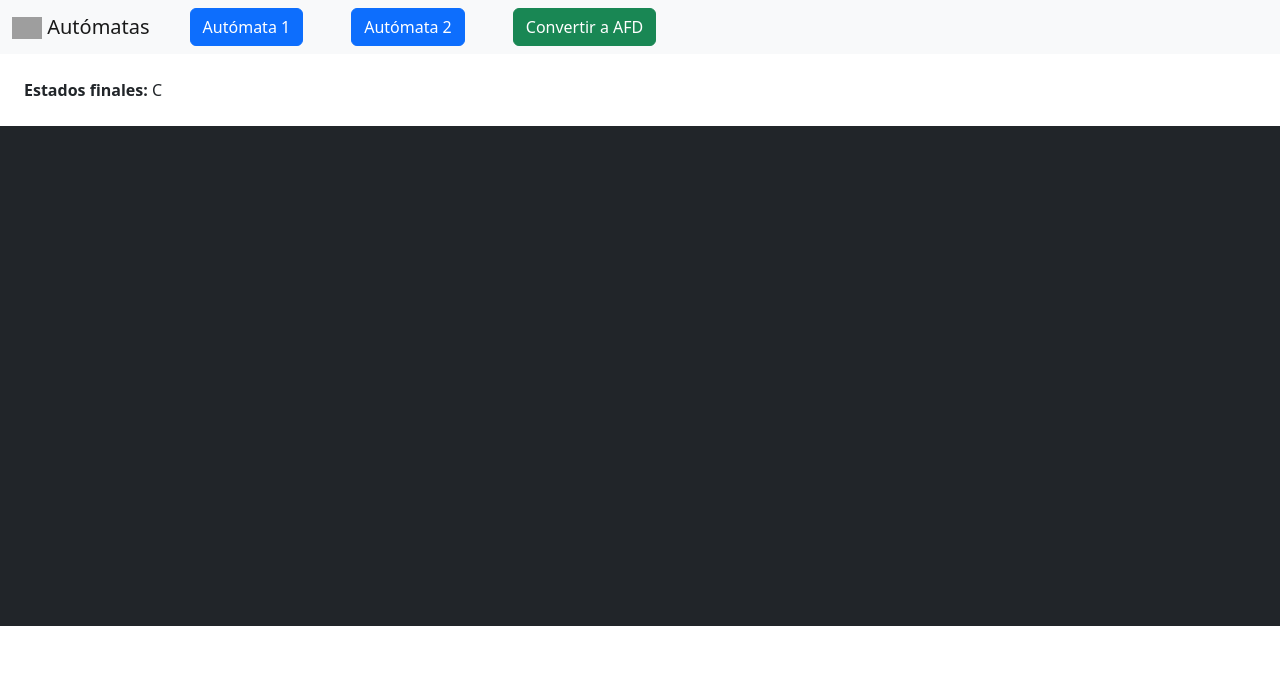
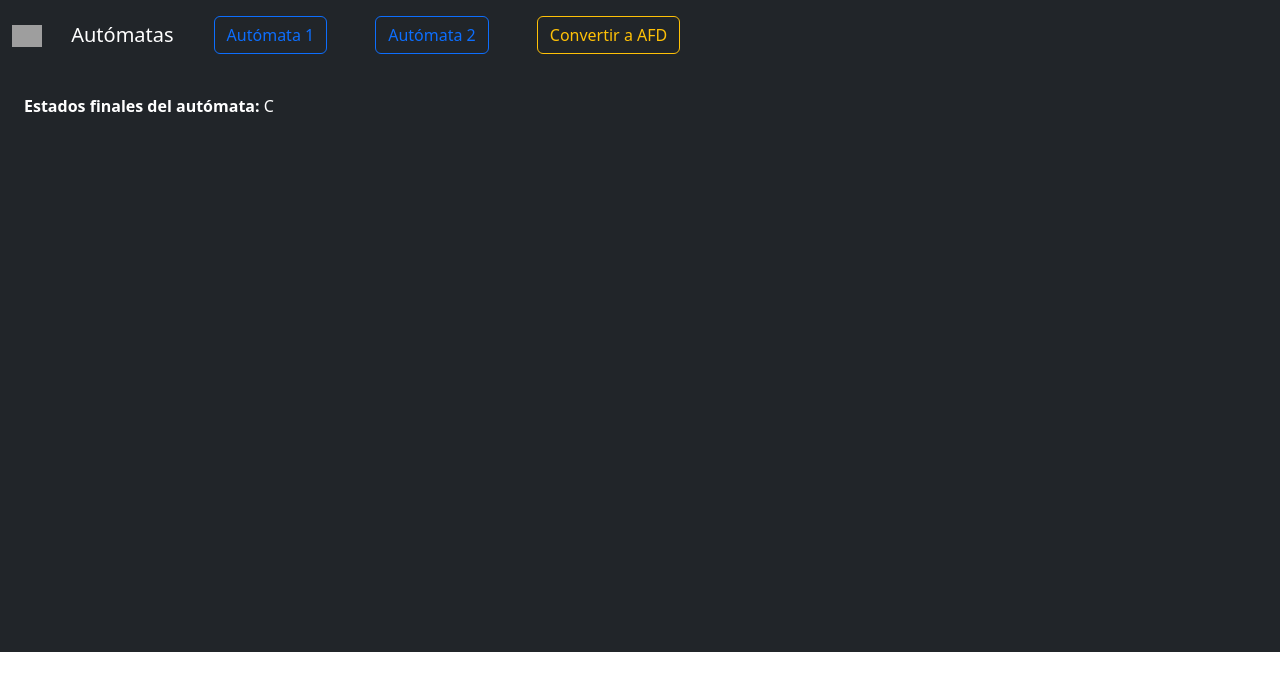
Before and after one commit to eldari18/auto, a website built with webpack: page index.html in a window 1280 px wide. Both pictures are taken after a click on the button "Autómata 1". Built offline with nearby package versions, Linux system fonts and the light colour scheme; grey boxes are pictures that could not be loaded; what gojs would draw is missing.

Commit message:
ui mejorada

```diff
--- a/index.html
+++ b/index.html
@@ -14,30 +14,30 @@
 </head>
 <body>
 
-  <nav class="navbar navbar-expand-lg bg-light">
+  <nav class="navbar navbar-dark navbar-expand-lg bg-dark">
     <div class="container-fluid">
-    <span class="navbar-brand mb-0 h1"><img src="https://upload.wikimedia.org/wikipedia/commons/thumb/4/42/Logo_de_la_Universidad_de_Caldas.svg/1200px-Logo_de_la_Universidad_de_Caldas.svg.png" alt="Logo Ucaldas" width="30"></> Autómatas</span>
+    <span class="navbar-brand mb-0 h1 text-white"><img src="https://upload.wikimedia.org/wikipedia/commons/thumb/4/42/Logo_de_la_Universidad_de_Caldas.svg/1200px-Logo_de_la_Universidad_de_Caldas.svg.png" alt="Logo Ucaldas" width="30" class="me-4"></> Autómatas</span>
       <button class="navbar-toggler" type="button" data-bs-toggle="collapse" data-bs-target="#navbarNav" aria-controls="navbarNav" aria-expanded="false" aria-label="Toggle navigation">
         <span class="navbar-toggler-icon"></span>
       </button>
       <div class="collapse navbar-collapse" id="navbarNav">
         <ul class="navbar-nav">
-          <li class="nav-item mx-4">
-            <button id="a1" class="btn btn-primary">Autómata 1</button>
+          <li class="nav-item mx-4 my-2">
+            <button id="a1" class="btn btn-outline-primary">Autómata 1</button>
           </li>
-          <li class="nav-item mx-4">
-            <button id="a2" class="btn btn-primary">Autómata 2</button>
+          <li class="nav-item mx-4 my-2">
+            <button id="a2" class="btn btn-outline-primary">Autómata 2</button>
           </li>
-          <li class="nav-item mx-4">
-            <button id="convertir" class="btn btn-success">Convertir a AFD</button>
+          <li class="nav-item mx-4 my-2">
+            <button id="convertir" class="btn btn-outline-warning">Convertir a AFD</button>
           </li>
         </ul>
       </div>
     </div>
   </nav>
 
-  <div class="py-4 px-4" id="estadosFinales"><span class="fw-bold">Estados finales: </span> </div>
+  <div class="py-4 px-4 text-white bg-dark" id="estadosFinales"><span class="fw-bold">Estados finales del autómata: </span> </div>
 
-    <div id="diagram" style="width:100%; height:500px;" class="bg-dark"></div>
+    <div id="diagram" style="width:100%; height:510px;" class="bg-dark"></div>
 </body>
 </html>
--- a/js/index.js
+++ b/js/index.js
@@ -61,13 +61,11 @@ document.addEventListener("DOMContentLoaded", function () {
         $(go.Shape, "Circle", { fill: "#00FFB5", strokeWidth: 2, stroke: "black" }),
         $(go.TextBlock, { margin: 8, font: "bold 12 px sans-serif" }, new go.Binding("text", "name"))
         )
-        // Configurar el enlace template
         diagram.linkTemplate =
         go.GraphObject.make(go.Link,
         {
-            curve: go.Link.Bezier, // Establecer la curva del enlace como Bezier
-            // ... otras propiedades y configuraciones del enlace ...
-            routing: go.Link.AvoidsNodes, // enrutamiento de enlace evita nodos
+            curve: go.Link.Bezier,
+            routing: go.Link.AvoidsNodes,
         },
         go.GraphObject.make(go.Shape, { stroke: "white" }),
         go.GraphObject.make(go.Shape, { toArrow: "OpenTriangle", stroke: "white", fill: "white" }),
@@ -85,8 +83,12 @@ document.addEventListener("DOMContentLoaded", function () {
                 estadosFinales.push(estado.name)
             }
         })
+        let text = ""
+        estadosFinales.forEach(estado => {
+            text += `${estado} `
+        })
         const texto = document.querySelector("#estadosFinales")
-        texto.innerHTML = `<span class="fw-bold">Estados finales:</span> ${estadosFinales}`
+        texto.innerHTML = `<span class="fw-bold">Estados finales del autómata:</span> ${text}`
 
     })
 })
@@ -125,9 +127,9 @@ function mostrar() {
     })
 
     diagram.layout = $(go.LayeredDigraphLayout, {
-        direction: 0,  // dirección en la que se ubican las capas (0 = hacia arriba, 90 = hacia la derecha, etc.)
-        layerSpacing: 50,  // distancia vertical entre capas de nodos
-        columnSpacing: 50  // distancia horizontal entre nodos en diferentes capas
+        direction: 0,
+        layerSpacing: 50,
+        columnSpacing: 50
     })
 
 
@@ -135,13 +137,11 @@ function mostrar() {
         $(go.Shape, "Circle", { fill: "#00FFB5", strokeWidth: 2, stroke: "black" }),
         $(go.TextBlock, { margin: 8, font: "bold 12 px sans-serif" }, new go.Binding("text", "name"))
     )
-    // Configurar el enlace template
     diagram.linkTemplate =
     go.GraphObject.make(go.Link,
       {
-        curve: go.Link.Bezier, // Establecer la curva del enlace como Bezier
-        // ... otras propiedades y configuraciones del enlace ...
-        routing: go.Link.AvoidsNodes, // enrutamiento de enlace evita nodos
+        curve: go.Link.Bezier,
+        routing: go.Link.AvoidsNodes,
       },
       go.GraphObject.make(go.Shape, { stroke: "white" }),
       go.GraphObject.make(go.Shape, { toArrow: "OpenTriangle", stroke: "white", fill: "white" }),
@@ -149,6 +149,10 @@ function mostrar() {
     );
 
     const estadosFinales = g.getEstadosFinales()
+    let text = ""
+    estadosFinales.forEach(estado => {
+        text += `${estado} `
+    })
     const texto = document.querySelector("#estadosFinales")
-    texto.innerHTML = `<span class="fw-bold">Estados finales:</span> ${estadosFinales}`
+    texto.innerHTML = `<span class="fw-bold">Estados finales del autómata:</span> ${text}`
 }
```
Also changed, not shown: js/Grafo.js (+8 -9 lines), dist/index.html, 1 other file.
